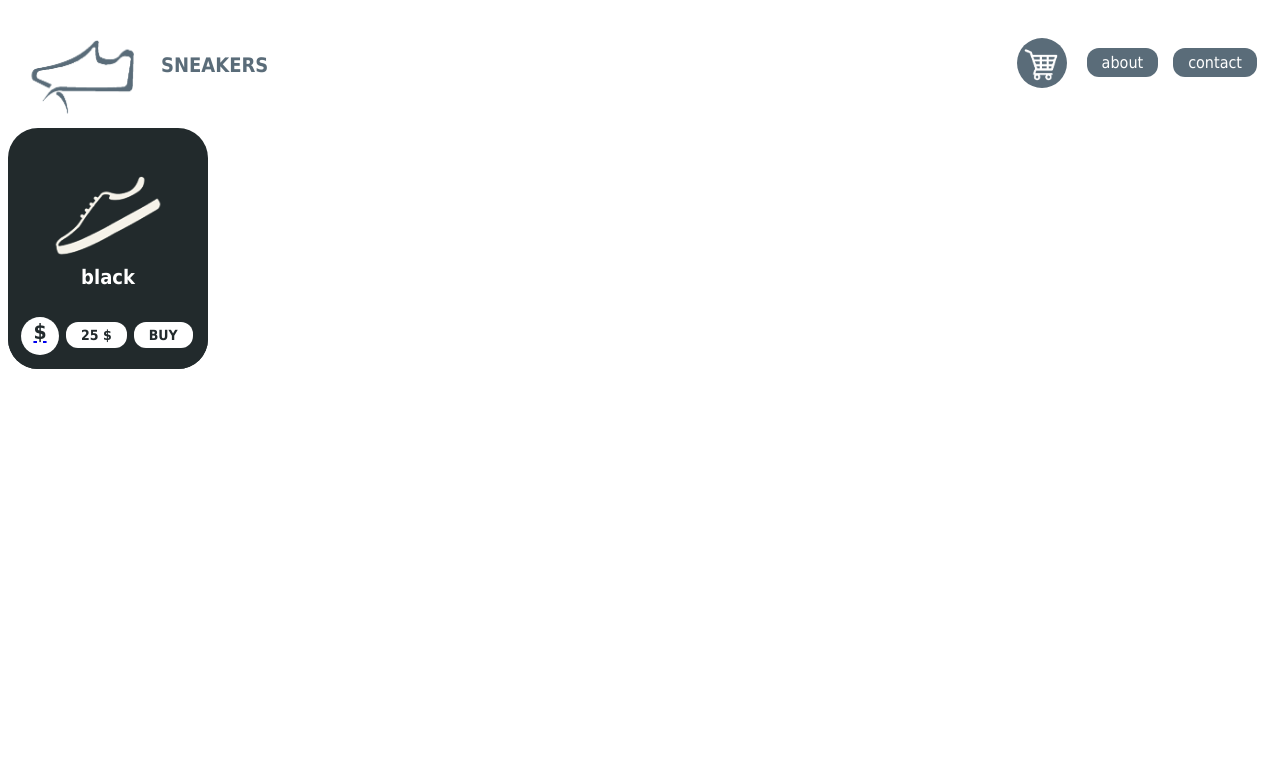
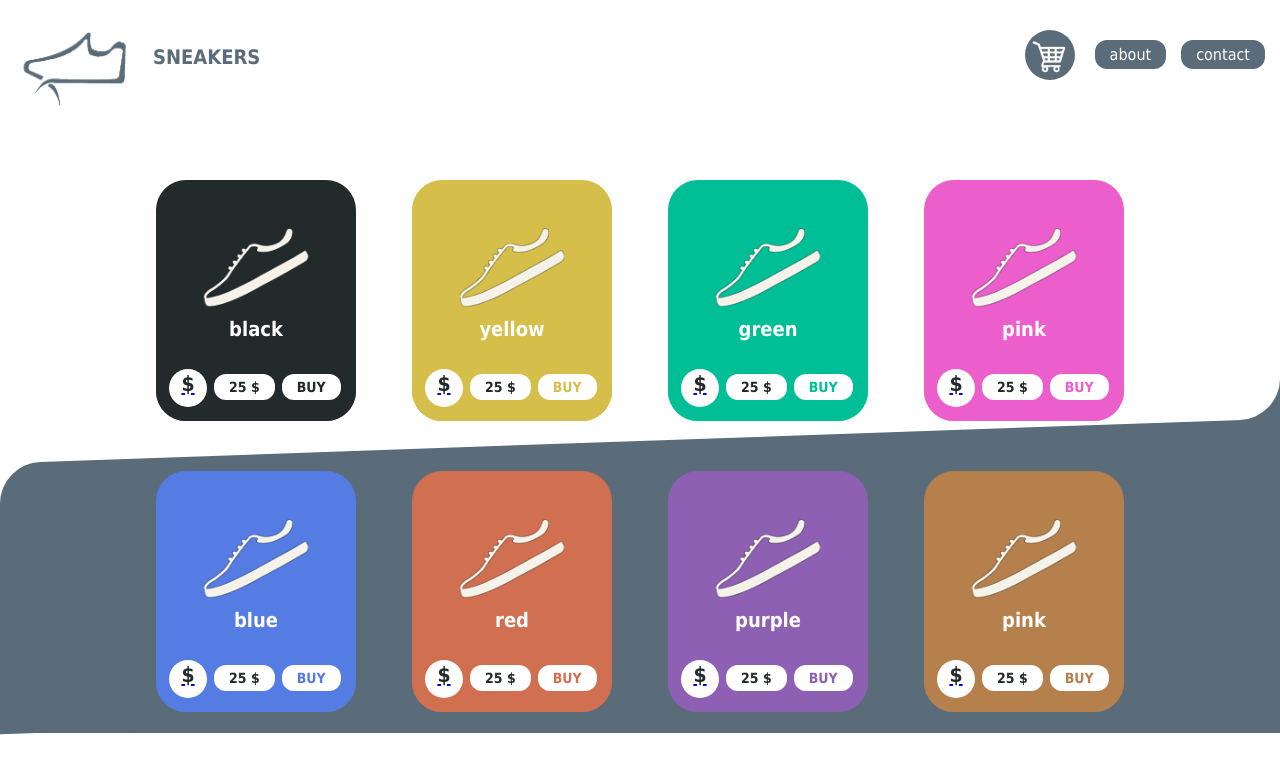
Before and after one commit to miggy97/sneakers, a Vue app: page / in a window 1280 px wide. Shown: the top 774 px of the page. Built offline with nearby package versions, Linux system fonts and the light colour scheme.

Commit message:
Navbar fixed, Cards created and positioned, Vector background done

```diff
--- a/src/App.vue
+++ b/src/App.vue
@@ -1,7 +1,22 @@
 <template>
   <div id="app">
     <NavBar/>
-    <SneakerCard color="black" bgColor=" #222A2C"/>
+    <div style="height: 150px"></div>
+    <div class="cards">
+      <SneakerCard color="black" bgColor="#222A2C"/>
+      <SneakerCard color="yellow" bgColor="#D6BE4A"/>
+      <SneakerCard color="green" bgColor="#00BF97"/>
+      <SneakerCard color="pink" bgColor="#ED5ECD"/>
+    </div>
+    <div class="vec">
+      <div class="cards">
+        <SneakerCard color="blue" bgColor="#557CE2"/>
+        <SneakerCard color="red" bgColor="#D16F51"/>
+        <SneakerCard color="purple" bgColor="#8E60B4"/>
+        <SneakerCard color="pink" bgColor="#B6804C"/>
+      </div>
+    </div>
+    <div class="bg-bottom"></div>
   </div>
 </template>
 
@@ -19,9 +34,64 @@ export default {
 </script>
 
 <style>
+
+*{
+  margin: 0;
+}
+
 #app {
   font-family: Tahoma,Verdana,Segoe,sans-serif;
   -webkit-font-smoothing: antialiased;
   -moz-osx-font-smoothing: grayscale;
 }
+
+.cards{
+  display: flex;
+  flex-wrap: wrap;
+  justify-content:space-evenly;
+  margin-left: 100px;
+  margin-right: 100px;
+}
+
+.vec{
+  background-color: #5A6C79;
+  margin-top: 20px;
+  border-top-left-radius: 40px;
+  transform: skewY(-2deg);
+  z-index: -1;
+}
+
+.vec::before {
+  content: "";
+  width: 40px;
+  height: 40px;
+  background-color: #5A6C79;
+  position:absolute;
+  top: -39px;
+  right: 0;
+  z-index: -3;
+}
+
+.vec::after {
+  content: "";
+  width: 80px;
+  height: 80px;
+  background-color: white;
+  top: -80px;
+  position:absolute;
+  right: 0;
+  border-radius: 50%;
+  z-index: -2;
+}
+
+.vec .cards{
+  transform: skewY(2deg);
+}
+
+.bg-bottom {
+  background-color: #5A6C79;
+  width: 100%;
+  height: 50px;
+  margin-top: -30px;
+}
 </style>
--- a/src/components/NavBar.vue
+++ b/src/components/NavBar.vue
@@ -15,6 +15,16 @@ export default {
 </script>
 
 <style scoped>
+
+.header{
+    background-color: white;
+    position: fixed;
+    right: 0;
+    top: 0;
+    width: 100%;
+    height: 100px;
+    z-index: 1;
+}
 
 img {
     display: inline-block;
--- a/src/components/SneakerCard.vue
+++ b/src/components/SneakerCard.vue
@@ -25,6 +25,7 @@ export default {
     background-color: #222A2C;
     width: 200px;
     border-radius: 30px;
+    margin-top: 30px;
 }
 
 .shoe{
```
